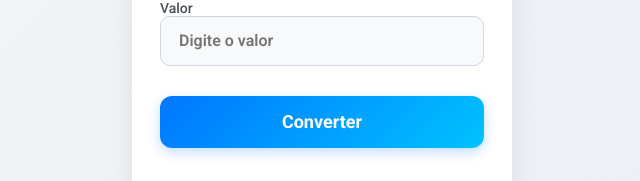
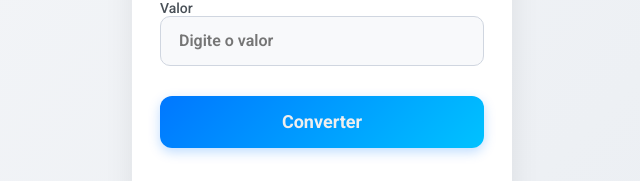
Before and after one commit to yagoh23/Conversor-de-moedas, a plain HTML site: page index.html in a window 1280 px wide. Shown: the part 480-661 px from the top of the page, 318-958 px from the left. Drawn offline with Linux system fonts and the light colour scheme.

Commit message:
change button color css

```diff
--- a/style.css
+++ b/style.css
@@ -72,7 +72,7 @@ button {
     height: 52px;
     border-radius: 12px;
     background: linear-gradient(135deg, #0077ff, #00c2ff);
-    color: #ffffff;
+    color: #eee;
     font-size: 18px;
     font-weight: 700;
     cursor: pointer;
```
